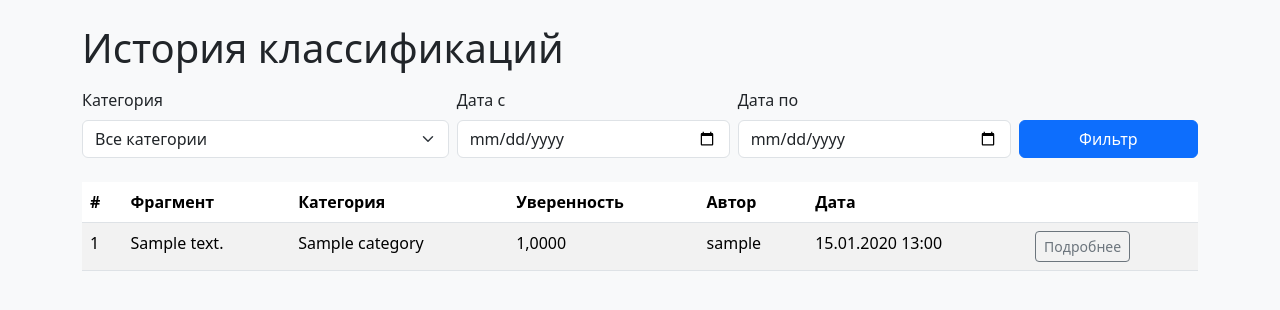
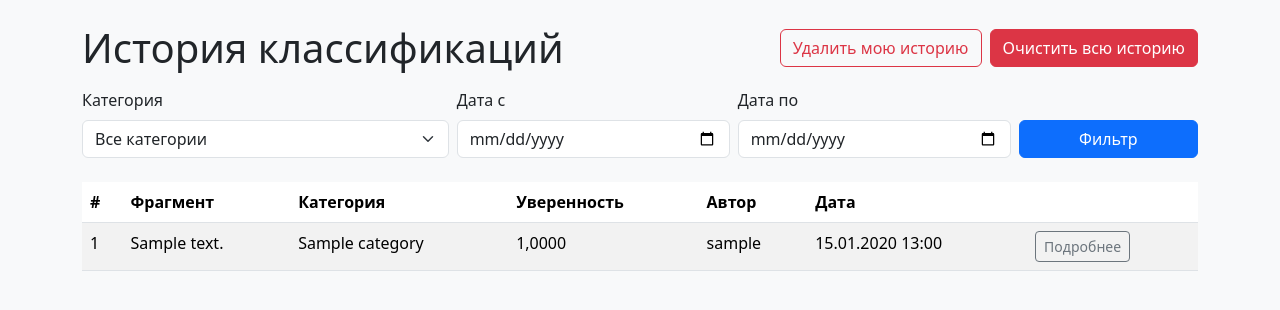
Before and after one commit to dum0rg3nh4st/tic-nli, a Django app: page /history/ in a window 1280 px wide. Shown: the part 56-366 px from the top of the page. Run offline with Django 5.2, Linux system fonts and the light colour scheme; a user stored in the database is signed in; tables that the repository leaves empty hold one stand-in row (values such as "Sample post").

Commit message:
Added a button to delete history

```diff
--- a/core/templates/core/history.html
+++ b/core/templates/core/history.html
@@ -1,7 +1,32 @@
 {% extends "core/base.html" %}
 {% block title %}История{% endblock %}
 {% block content %}
-  <h1 class="mb-3">История классификаций</h1>
+  <div class="d-flex flex-wrap justify-content-between align-items-center gap-2 mb-3">
+    <h1 class="mb-0">История классификаций</h1>
+    <div class="d-flex flex-wrap gap-2">
+      <form
+        method="post"
+        action="{% url 'core:history_clear' %}"
+        class="d-inline"
+        onsubmit="return confirm('Удалить все ваши записи из истории классификаций? Это действие необратимо.');"
+      >
+        {% csrf_token %}
+        <button type="submit" class="btn btn-outline-danger">Удалить мою историю</button>
+      </form>
+      {% if can_clear_all_history %}
+        <form
+          method="post"
+          action="{% url 'core:history_clear' %}"
+          class="d-inline"
+          onsubmit="return confirm('Удалить всю историю классификаций у всех пользователей? Это действие необратимо.');"
+        >
+          {% csrf_token %}
+          <input type="hidden" name="scope" value="all">
+          <button type="submit" class="btn btn-danger">Очистить всю историю</button>
+        </form>
+      {% endif %}
+    </div>
+  </div>
   <form method="get" class="row g-2 align-items-end mb-4">
     <div class="col-md-4">
       <label class="form-label">{{ filter_form.category.label }}</label>
--- a/core/urls.py
+++ b/core/urls.py
@@ -7,6 +7,11 @@ app_name = "core"
 urlpatterns = [
     path("", views.index, name="index"),
     path("history/", views.TextRecordListView.as_view(), name="history"),
+    path(
+        "history/clear/",
+        views.clear_classification_history,
+        name="history_clear",
+    ),
     path("record/<int:pk>/", views.TextRecordDetailView.as_view(), name="detail"),
     path("statistics/", views.StatisticsView.as_view(), name="statistics"),
     path("categories/", views.CategoryListView.as_view(), name="category_list"),
--- a/core/views.py
+++ b/core/views.py
@@ -9,6 +9,7 @@ from django.db.models import Count
 from django.http import HttpResponseForbidden
 from django.shortcuts import redirect, render
 from django.urls import reverse_lazy
+from django.views.decorators.http import require_POST
 from django.views.generic import CreateView, DetailView, ListView, UpdateView
 
 from .forms import CategoryForm, HistoryFilterForm, TextClassificationForm
@@ -81,6 +82,38 @@ def index(request):
     )
 
 
+@login_required
+@require_POST
+def clear_classification_history(request):
+    """Удаляет записи текущего пользователя или всю историю (только для аналитика)."""
+    clear_all = request.POST.get("scope") == "all"
+    if clear_all and not can_manage_categories(request.user):
+        return HttpResponseForbidden(
+            "У вас нет права удалять всю историю классификаций."
+        )
+
+    if clear_all:
+        qs = TextRecord.objects.filter(classification__isnull=False)
+        n = qs.count()
+        if n:
+            qs.delete()
+            messages.success(request, f"Из истории удалено записей: {n}.")
+        else:
+            messages.info(request, "История классификаций уже пуста.")
+    else:
+        qs = TextRecord.objects.filter(
+            user=request.user,
+            classification__isnull=False,
+        )
+        n = qs.count()
+        if n:
+            qs.delete()
+            messages.success(request, f"Удалено записей из вашей истории: {n}.")
+        else:
+            messages.info(request, "У вас нет записей в истории классификаций.")
+    return redirect("core:history")
+
+
 class TextRecordListView(LoginRequiredMixin, ListView):
     model = TextRecord
     template_name = "core/history.html"
@@ -112,6 +145,7 @@ class TextRecordListView(LoginRequiredMixin, ListView):
         q = self.request.GET.copy()
         q.pop("page", None)
         ctx["filter_query"] = q.urlencode()
+        ctx["can_clear_all_history"] = can_manage_categories(self.request.user)
         return ctx
 
 
```
